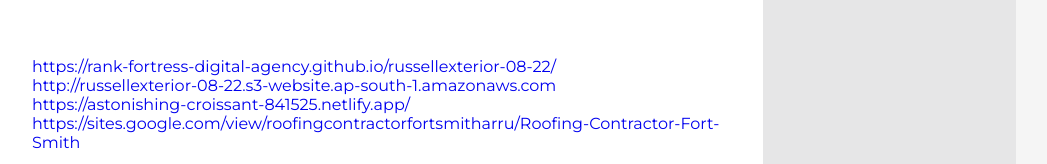
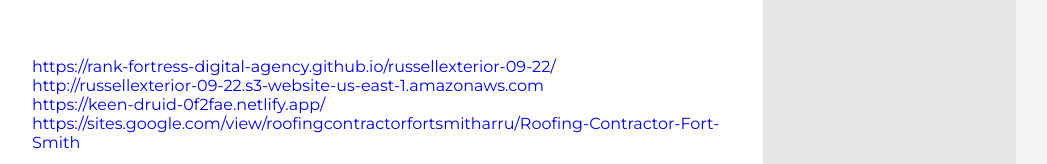
Before and after one commit to Rank-Fortress-Digital-Agency/russellexterior-09-22, a plain HTML site: page index.html in a window 1280 px wide. Shown: the part 9401-9565 px from the top of the page, without its empty margins (136-1183 px from the left). Drawn offline with Linux system fonts and the light colour scheme.

Commit message:
Add files via upload

```diff
--- a/index.html
+++ b/index.html
@@ -541,18 +541,18 @@
         <section>
           <a
             target="_bLank"
-            href="https://rank-fortress-digital-agency.github.io/russellexterior-08-22/"
-            >https://rank-fortress-digital-agency.github.io/russellexterior-08-22/</a
+            href="https://rank-fortress-digital-agency.github.io/russellexterior-09-22/"
+            >https://rank-fortress-digital-agency.github.io/russellexterior-09-22/</a
           ><br />
           <a
             target="_bLank"
-            href="http://russellexterior-08-22.s3-website.ap-south-1.amazonaws.com"
-            >http://russellexterior-08-22.s3-website.ap-south-1.amazonaws.com</a
+            href="http://russellexterior-09-22.s3-website-us-east-1.amazonaws.com"
+            >http://russellexterior-09-22.s3-website-us-east-1.amazonaws.com</a
           ><br />
           <a
             target="_bLank"
-            href="https://astonishing-croissant-841525.netlify.app/"
-            >https://astonishing-croissant-841525.netlify.app/</a
+            href="https://keen-druid-0f2fae.netlify.app/"
+            >https://keen-druid-0f2fae.netlify.app/</a
           ><br />
           <a
             target="_bLank"
```
